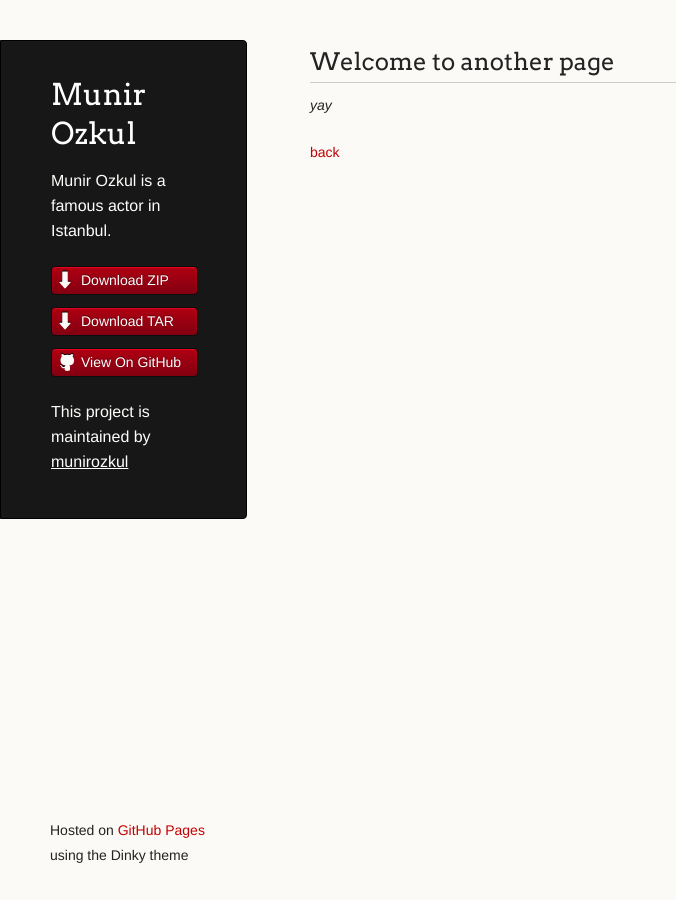
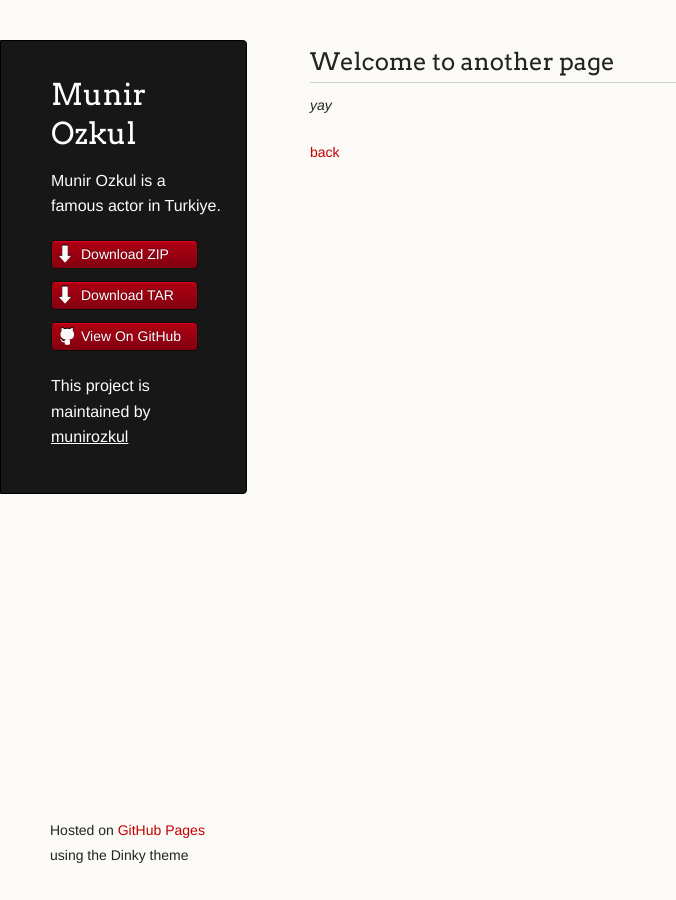
Before and after one commit to munirozkul/myminimal, a Jekyll site: the page built from another-page.md, in a window 1280 px wide. Shown: the whole page, without its empty margins (0-676 px from the left). Built offline with Jekyll 4.4.1, drawn with Linux system fonts in a browser that asks for light colours; our own code applies the rules of GitHub Pages for plain Markdown files.

Commit message:
again Ist -> TR
again Istanbul -> Turkiye

```diff
--- a/_config.yml
+++ b/_config.yml
@@ -1,5 +1,5 @@
 title: Munir Ozkul
-description: Munir Ozkul is a famous actor in Istanbul.
+description: Munir Ozkul is a famous actor in Turkiye.
 show_downloads: true
 google_analytics:
 theme:
```
